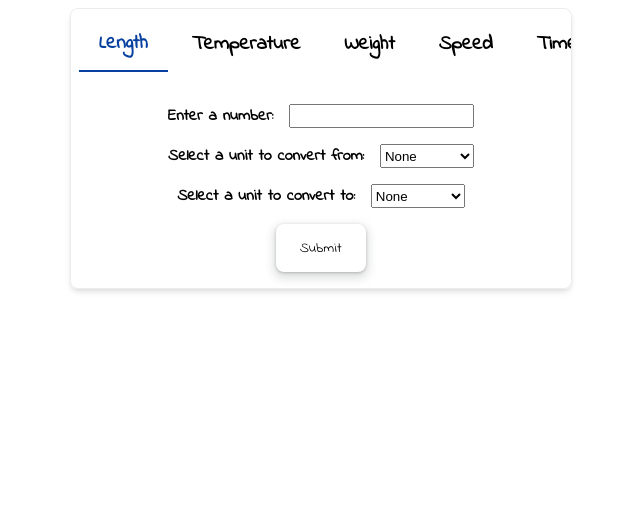
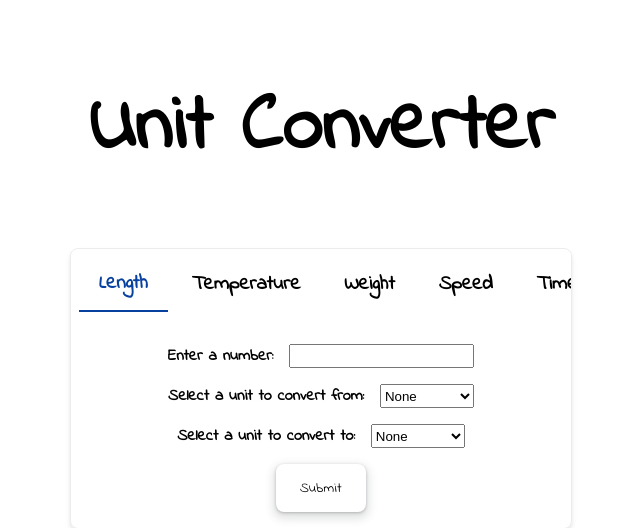
Before and after one commit to EADDRINUSE-98/UnitConverter, a Django app: page / in a window 1280 px wide. Shown: the top 528 px of the page, without its empty margins (319-959 px from the left). Run offline with Django 5.2, Linux system fonts and the light colour scheme.

Commit message:
- Made some changes for better UI look.

```diff
--- a/unitconverter_app/static/unitconverter_app/style.css
+++ b/unitconverter_app/static/unitconverter_app/style.css
@@ -5,6 +5,13 @@ body {
   font-weight: 1000;
   font-style: normal;
   /* font-size: 1000rem; */
+}
+
+.heading {
+  display: flex;
+  justify-content: center;
+  padding: 0.5rem;
+  font-size: 2.5rem;
 }
 
 div[role="tablist"] {
--- a/unitconverter_app/templates/unitconverter_app/index.html
+++ b/unitconverter_app/templates/unitconverter_app/index.html
@@ -6,12 +6,12 @@
         <title>Unit Converter</title>
         <!-- {% load static %} -->
         <link href="{% static 'unitconverter_app/style.css' %}" rel="stylesheet">
-        <!-- <link href="../../statics/unitconverter_app/style.css" rel="stylesheet"> -->
-        <!-- <s href="{% static 'unitconverter_app/style.css' %}" rel="stylesheet"> -->
     </head>
     <body>
+        <div class="heading">
+            <h1>Unit Converter</h1>
+        </div>
         <div class="tabs">
-            <!-- tablist is aria role that acts as a container for tab role elements. -->
             <div role="tablist">
                 <button role="tab"
                         aria-selected="true"
--- a/unitconverter_app/views.py
+++ b/unitconverter_app/views.py
@@ -26,6 +26,9 @@ def result(request):
         )
         context["converted_value"] = converted_value
         context["steps_of_conversion"] = steps_of_conversion
+        if context["conversion_type"] == "temperature":
+            context["from_unit"] = f"°{context['from_unit']}"
+            context["to_unit"] = f"°{context['to_unit']}"
 
     except Exception as e:
         return HttpResponseBadRequest(f"{e}:Invalid input or unit supplied.")
--- a/unitconverter_site/settings.py
+++ b/unitconverter_site/settings.py
@@ -23,7 +23,7 @@ BASE_DIR = Path(__file__).resolve().parent.parent
 SECRET_KEY = "django-insecure-4i!a7d%mo5%nbd7*ph697o-b0$bnzyd^%)_rjclwcqfy3zb(fj"
 
 # SECURITY WARNING: don't run with debug turned on in production!
-DEBUG = not True
+DEBUG = True
 
 ALLOWED_HOSTS = ["192.168.1.11", "127.0.0.1"]
 
```
Also changed, not shown: unitconverter_app/static/unitconverter_app/result_style.css (+7 -0 lines), unitconverter_app/templates/unitconverter_app/result.html (+8 -5 lines).
